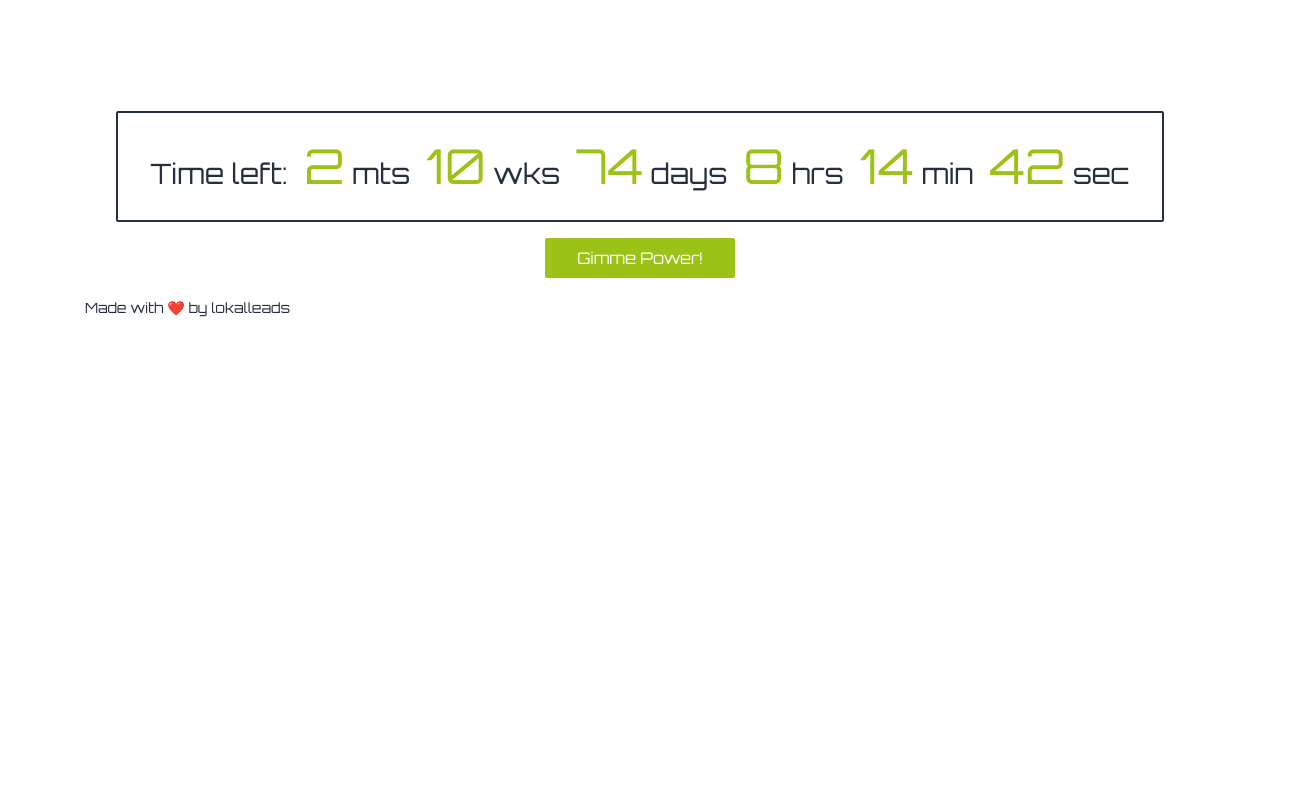
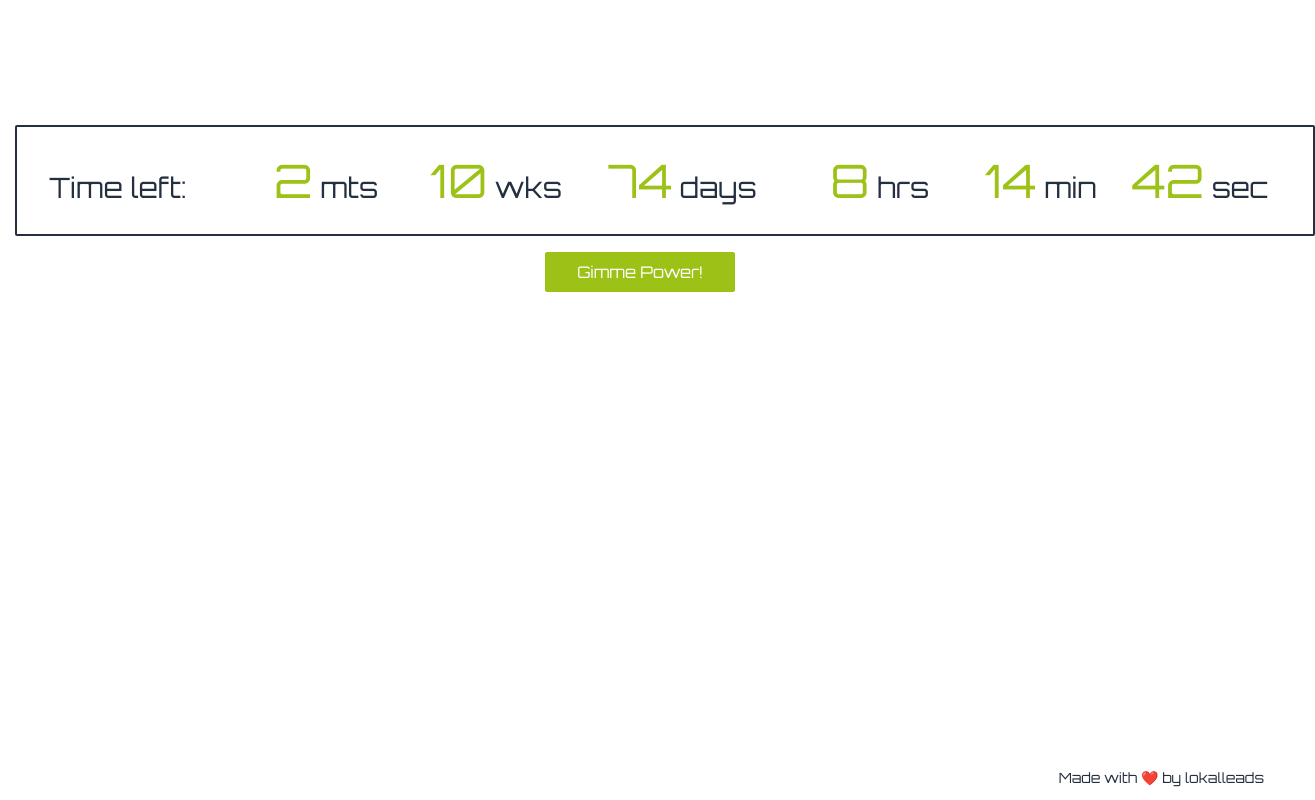
Before and after one commit to dragosgn/couter, a plain HTML site: page index.html in a window 1280 px wide. Shown: the whole page, 1315 px wide, since content can reach past the window. Drawn offline with nearby package versions, Linux system fonts and the light colour scheme.

Commit message:
small fixes

```diff
--- a/index.html
+++ b/index.html
@@ -16,7 +16,9 @@
     }
     body {
       background-color: white;
-      height: 100vh;
+      height: 100%;
+      display: flex;
+      flex-direction: column;
     }
     * {
       font-family: 'Orbitron', sans-serif;
@@ -42,6 +44,7 @@
       display: table;
       vertical-align: baseline;
       padding: 2rem;
+      width: 1300px;
       border: 2px solid  #242f40;
       border-radius: 2px;
       margin-top:10%;
@@ -54,10 +57,11 @@
     .clock-letter {
       color: #9dc217;
       font-weight: 400;
-      width: 4rem;
+      width: 6.5rem;
+      min-width: 6.5rem;
       padding-right: 0.5rem;
       padding-left: 1rem;
-      font-size: 48px;
+      font-size: 46px;
       line-height:42px;
       display: table-cell;
       text-align: right;
@@ -94,11 +98,22 @@
     .footer-text {
       font-size: 14px;
     }
+    .number {
+      display: flex;
+    }
+    .unit {
+      text-align: left;
+    }
+    .footer {
+      position: absolute;
+      bottom: 0.5rem;
+      right: 1rem;
+    }
   </style>
 </head>
 
 <body>
-  <div class="container">
+  <div class="container-fluid">
       <div class="row">
         <div class="col-sm">
           <div class="clock">
@@ -109,42 +124,41 @@
             <p class="clock-letter"
             id="months" >
             </p>
-            <p>mts</p>
+            <p class="unit">mts</p>
             <!-- months -->
 
             <!-- weeks -->
             <p class="clock-letter"
             id="weeks" >
             </p>
-            <p>wks</p>
+            <p class="unit">wks</p>
             <!-- weeks -->
 
             <!-- days -->
             <p class="clock-letter"
             id="days" >
             </p>
-            <p>days</p>
+            <p class="unit">days</p>
             <!-- days -->
 
             <!-- hours -->
             <p class="clock-letter"
             id="hours" >
             </p>
-            <p>hrs</p>
-            <!-- hours -->
+            <p class="unit">hrs</p>
 
             <!-- minutes -->
             <p class="clock-letter"
             id="minutes" >
             </p>
-            <p>min</p>
+            <p class="unit">min</p>
             <!-- minutes -->
 
             <!-- seconds -->
             <p class="clock-letter"
             id="seconds" >
             </p>
-            <p>sec</p>
+            <p class="unit">sec</p>
             <!-- seconds -->
 
           </div>
@@ -155,6 +169,10 @@
 
             </div>
       </div>
+    </div>
+    </div>
+    <div class="footer">
+        <p class="footer-text">Made with ❤️  by lokalleads</p>
     </div>
   <script>
 
@@ -234,9 +252,6 @@
       }
     setInterval(setValues, 500)
     </script>
-    <footer>
-      <p class="footer-text">Made with ❤️  by lokalleads</p>
-    </footer>
 </body>
 
 </html>
```
